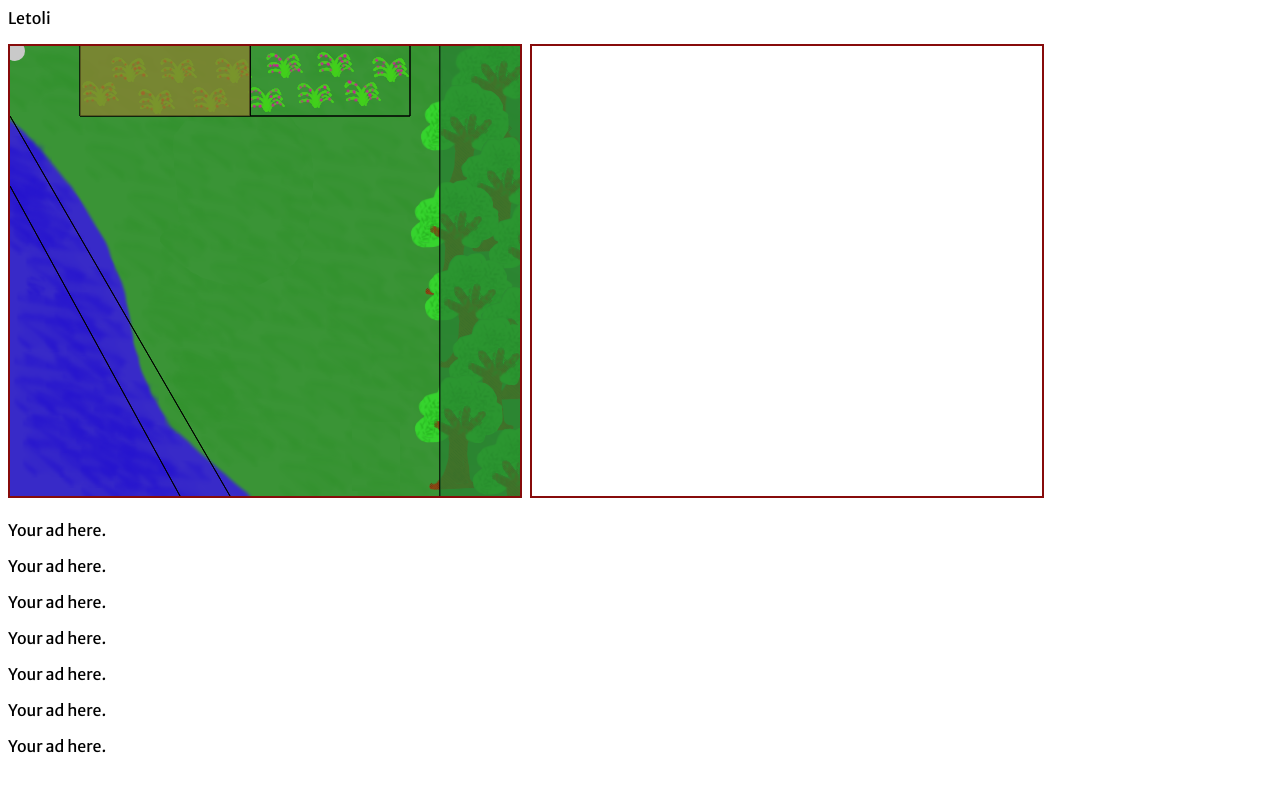
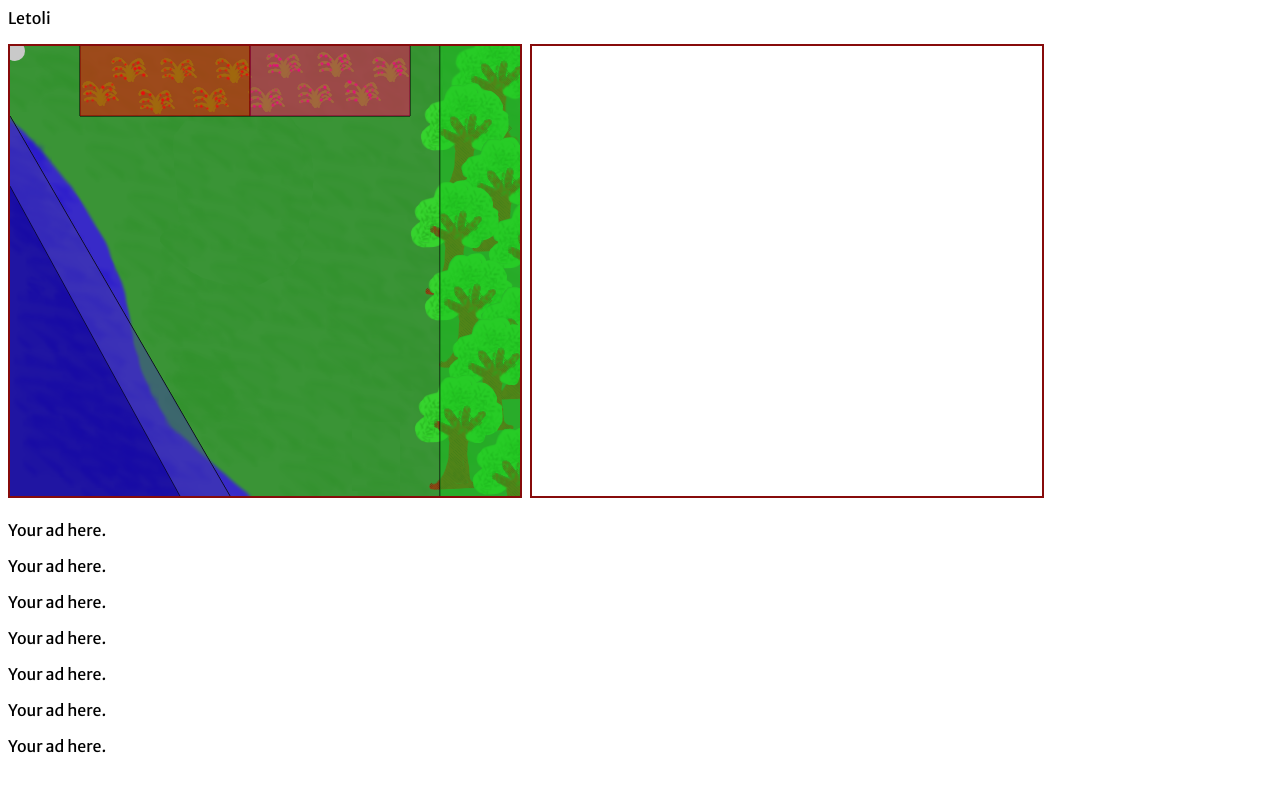
Before and after one commit to markagrios/letoli, a website: page index.html in a window 1280 px wide. Both pictures are taken after a click on the element "Letoli". Drawn offline with nearby package versions, Linux system fonts and the light colour scheme.

Commit message:
realized I need yet another canvas for shading

```diff
--- a/draw_world.js
+++ b/draw_world.js
@@ -87,13 +87,10 @@ function drawLines() {
 	wctx.lineTo(170,450);
 	wctx.stroke();
 
-	treeShade();
-	goodBerryShade();
-
 }
 
 function treeShade() {
-	wctx.fillStyle = 'rgba(40,130,50,.5)';
+	wctx.fillStyle = 'rgba(24,196,30,.5)';
 
 	wctx.beginPath();
 	wctx.moveTo(430,0);
@@ -104,7 +101,7 @@ function treeShade() {
 }
 
 function goodBerryShade() {
-	wctx.fillStyle = 'rgba(140,130,50,.5)';
+	wctx.fillStyle = 'rgba(255,0,0,.5)';
 
 	wctx.beginPath();
 	wctx.moveTo(70,0);
@@ -113,3 +110,43 @@ function goodBerryShade() {
 	wctx.lineTo(240,0);
 	wctx.fill();
 }
+
+function badBerryShade() {
+	wctx.fillStyle = 'rgba(255,0,92,.5)';
+
+	wctx.beginPath();
+	wctx.moveTo(240,0);
+	wctx.lineTo(240,70);
+	wctx.lineTo(400,70);
+	wctx.lineTo(400,0);
+	wctx.fill();
+}
+
+function safeWaterShade() {
+	wctx.fillStyle = 'rgba(65,58,165,.5)';
+
+	wctx.beginPath();
+	wctx.moveTo(0,70);
+	wctx.lineTo(0,140);
+	wctx.lineTo(170,450);
+	wctx.lineTo(220,450);
+	wctx.fill();
+}
+
+function dangerousWaterShade() {
+	wctx.fillStyle = 'rgba(8,0,124,.5)';
+
+	wctx.beginPath();
+	wctx.moveTo(0,140);
+	wctx.lineTo(0,450);
+	wctx.lineTo(170,450);
+	wctx.fill();
+}
+
+function shade() {
+	treeShade();
+	goodBerryShade();
+	badBerryShade();
+	safeWaterShade();
+	dangerousWaterShade();
+}
--- a/index.html
+++ b/index.html
@@ -9,11 +9,12 @@
 </head>
 <body onload="init()">
 
-<p onclick="drawLines()">Letoli</p>
+<p onclick="shade()">Letoli</p>
 
 <div id="canvas_container">
 
 	<canvas id="landscape" height="450" width="510">oops, canvas is not supported.</canvas>
+	<canvas id="shade" height="450" width="510">oops, canvas is not supported.</canvas>
 	<canvas id="world" height="450" width="510">oops, canvas is not supported.</canvas>
 
 	<canvas id="visual" height="450" width="510">oops, canvas is not supported.</canvas>
--- a/script.js
+++ b/script.js
@@ -3,6 +3,9 @@ var lctx = landscape.getContext("2d");
 
 var world = document.getElementById('world');
 var wctx = world.getContext("2d");
+
+var shade = document.getElementById('shade');
+var sctx = shade.getContext("2d");
 
 var visual = document.getElementById('visual');
 var vctx = visual.getContext("2d");
```
